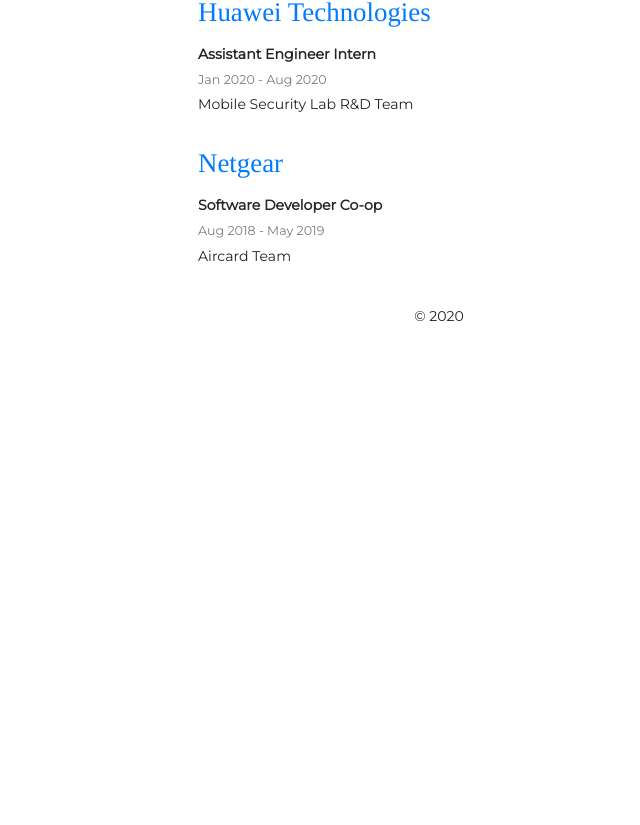
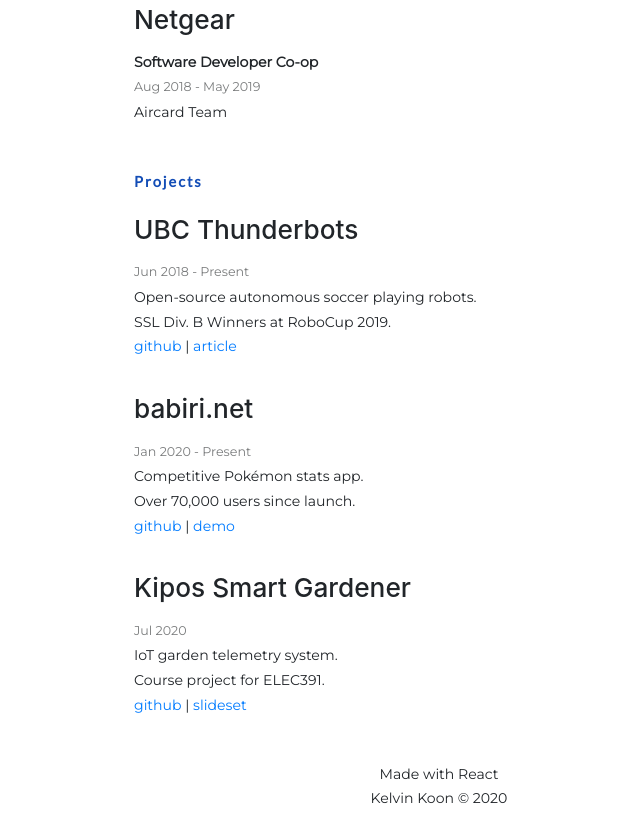
Before and after one commit to kelvinkoon/kelvinkoondev, a React (Create React App) app: page / in a window 1280 px wide. Shown: the part 971-1796 px from the top of the page, without its empty margins (201-841 px from the left). Before the commit the page ends 1314 px from the top, so only its background shows below. Built offline with nearby package versions, Linux system fonts and the light colour scheme.

Commit message:
Finish projects

```diff
--- a/src/App.css
+++ b/src/App.css
@@ -1,6 +1,6 @@
 @media (min-width: 768px) {
   .container {
-    max-width: 40%;
+    max-width: 50%;
   }
 }
 
@@ -25,8 +25,7 @@
 }
 
 h4 {
-  font-size: 2.1em;
-  font-family: "Tinos", serif;
+  font-size: 2.05em;
   line-height: 1.2em;
   display: block;
   margin-top: 0;
@@ -59,8 +58,8 @@
 }
 
 .title {
-  font-size: 1.1em;
-  letter-spacing: 0.12em;
+  font-size: 1.15em;
+  letter-spacing: 0.13em;
   font-family: "Lato", sans-serif;
   color: #134db6;
   font-weight: bold;
@@ -74,3 +73,9 @@
 .external {
   text-decoration: underline;
 }
+
+.worktitle {
+  color: #212529;
+  background-color: transparent;
+  text-decoration: none;
+}
--- a/src/App.js
+++ b/src/App.js
@@ -4,6 +4,7 @@
 import Header from "./components/Header";
 import About from "./components/About";
 import Work from "./components/Work";
+import Projects from "./components/Projects";
 import Footer from "./components/Footer";
 
 function App() {
@@ -15,6 +16,7 @@
         </header>
         <About />
         <Work />
+        <Projects />
         <Footer />
       </div>
     </div>
--- a/src/components/About.js
+++ b/src/components/About.js
@@ -6,14 +6,14 @@
       <div>
         <div className="left">
           <p>
-            I am a 4th year Electrical Engineering student at the University of
+            A 4th year Electrical Engineering student at the University of
             British Columbia. I am currently an Undergraduate Research Assistant
             at UBC NetSysLab. Previously, I was an intern at Huawei and Netgear.
           </p>
           <p>
             I'm experienced with computer networking, security, and distributed
-            computing. In addition, I love working with robotics through
-            contributing to UBC Thunderbots.
+            computing. I also love working with robotics through working on the
+            student team, UBC Thunderbots.
           </p>
           <p>
             In my free time, I enjoy photography, figure skating, and
--- a/src/components/Footer.js
+++ b/src/components/Footer.js
@@ -4,7 +4,10 @@
   render() {
     return (
       <div align="center">
-        <p>© 2020</p>
+        <p>
+          Made with React <br />
+          Kelvin Koon © 2020
+        </p>
       </div>
     );
   }
--- /dev/null
+++ b/src/components/ProjectItem.js
@@ -0,0 +1,26 @@
+import React from "react";
+
+const ProjectItem = ({ project }) => {
+  return (
+    <div className="pt-1 pb-3">
+      <h4>{project.name}</h4>
+      <p>
+        <span className="label">{project.date}</span>
+        <br />
+        {project.description1}
+        <br />
+        {project.description2}
+        <br />
+        <a href={project.github} target="_blank" rel="noopener noreferrer">
+          github
+        </a>{" "}
+        |{" "}
+        <a href={project.link} target="_blank" rel="noopener noreferrer">
+          {project.demo_type}
+        </a>
+      </p>
+    </div>
+  );
+};
+
+export default ProjectItem;
--- a/src/components/Projects.js
+++ b/src/components/Projects.js
@@ -0,0 +1,19 @@
+import React, { Component } from "react";
+import ProjectItem from "../components/ProjectItem";
+
+import ProjectData from "../data/projects.json";
+
+class Projects extends Component {
+  render() {
+    return (
+      <div>
+        <p className="title">Projects</p>
+        {ProjectData.map((projectDetail, index) => {
+          return <ProjectItem project={projectDetail}></ProjectItem>;
+        })}
+      </div>
+    );
+  }
+}
+
+export default Projects;
--- a/src/components/WorkItem.js
+++ b/src/components/WorkItem.js
@@ -2,9 +2,14 @@
 
 const WorkItem = ({ work }) => {
   return (
-    <div className="pt-2 pb-2">
+    <div className="pt-1 pb-3">
       <h4>
-        <a href={work.url} target="_blank" rel="noopener noreferrer">
+        <a
+          href={work.url}
+          target="_blank"
+          rel="noopener noreferrer"
+          className="worktitle"
+        >
           {work.company}
         </a>
       </h4>
--- a/src/data/projects.json
+++ b/src/data/projects.json
@@ -3,21 +3,27 @@
     "name": "UBC Thunderbots",
     "github": "https://github.com/UBC-Thunderbots/Software",
     "link": "https://apsc.ubc.ca/news/2019/07/ubc-thunderbots-triumph-at-robocup-2019",
+    "demo_type": "article",
     "date": "Jun 2018 - Present",
-    "description": "Autonomous soccer playing robots. SSL Div B Winners at RoboCup 2019."
+    "description1": "Open-source autonomous soccer playing robots.",
+    "description2": "SSL Div. B Winners at RoboCup 2019."
   },
   {
     "name": "babiri.net",
     "github": "https://github.com/kelvinkoon/babiri.net",
     "link": "https://www.babiri.net/#/",
+    "demo_type": "demo",
     "date": "Jan 2020 - Present",
-    "description": "Competitive Pokémon stats. Over 70,000 users since launch."
+    "description1": "Competitive Pokémon stats app.",
+    "description2": "Over 70,000 users since launch."
   },
   {
     "name": "Kipos Smart Gardener",
     "github": "https://github.com/alessnarciso/smartgardener",
     "link": "https://drive.google.com/file/d/1JXmx4cI00vqmM4PAp0anILhqFLdqzN4Y/view",
+    "demo_type": "slideset",
     "date": "Jul 2020",
-    "description": "IoT garden telemetry system. Final project for ELEC391."
+    "description1": "IoT garden telemetry system.",
+    "description2": "Course project for ELEC391."
   }
 ]
```
Also changed, not shown: 1 other file (tests, documents, lock files or other folders).
